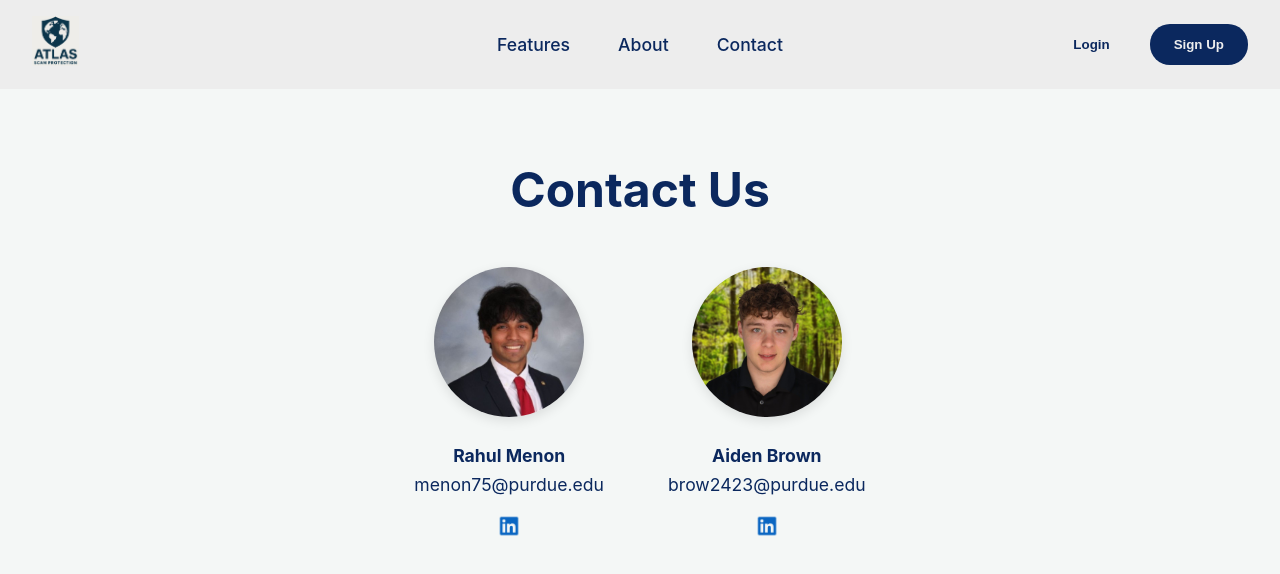
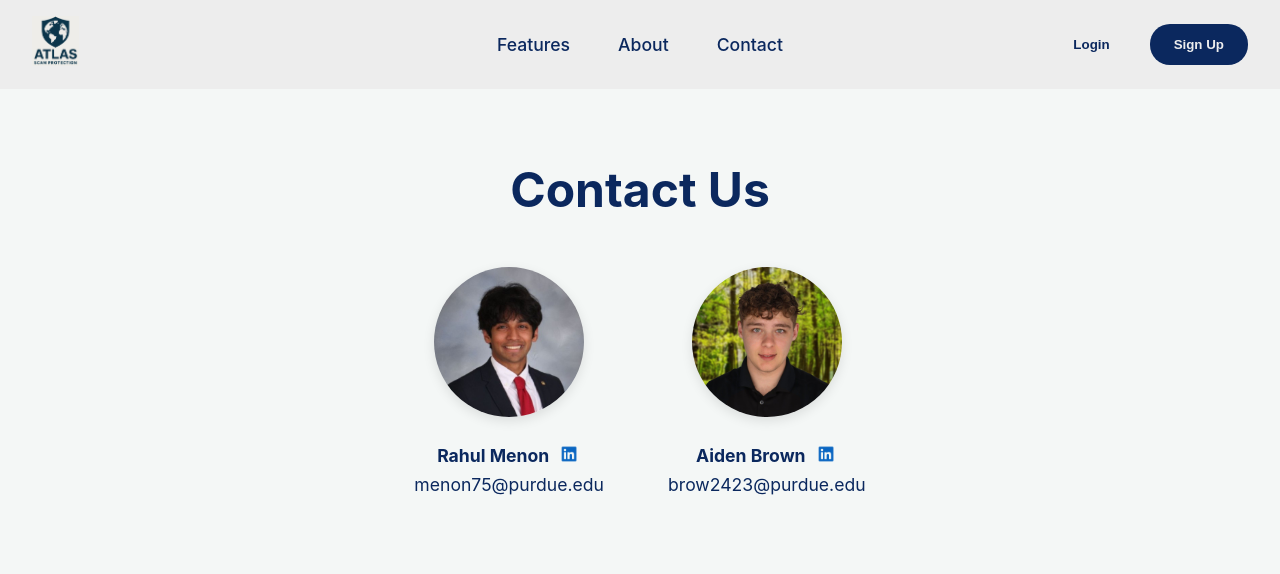
Before and after one commit to AidenBrown21/AtlasChrome, a React (Create React App) app in the folder frontend/: page /contact in a window 1280 px wide. Shown: the top 574 px of the page. Built offline with nearby package versions, Linux system fonts and the light colour scheme; no server answers.

Commit message:
Updated Logo style in Contacts

```diff
--- a/frontend/src/pages/ContactPage.css
+++ b/frontend/src/pages/ContactPage.css
@@ -32,10 +32,18 @@
     display: block;
 }
 
+.contact-name-container {
+    display: flex;
+    align-items: center;
+    justify-content: center;
+    gap: 0.5rem;
+    margin-top: 1.5rem;
+}
+
 .contact-photo-link {
     position: relative;
     display: block;
-    margin-bottom: 1.5rem;
+    margin-bottom: 0;
     width: 150px;
     height: 150px;
 }
@@ -70,15 +78,19 @@
     font-size: 1.1rem;
 }
 
+.contact-name-container p {
+    font-weight: bold;
+}
+
 .linkedin-logo {
-    width: 60x; /* Adjust size as needed */
-    height: 30px;
-    margin-top: 0.75rem;
+    width: 24px;
+    height: 24px;
+    margin-top: 0;
     transition: transform 0.2s ease;
 }
 
 .linkedin-logo:hover {
-    transform: scale(1.0);
+    transform: scale(1.1);
 }
 
 .github-logo {
@@ -86,6 +98,7 @@
     height: 60px;
     margin-top: 0.75rem;
     transition: transform 0.2s ease;
+    display: none;
 }
 
 .github-logo:hover {
--- a/frontend/src/pages/ContactPage.js
+++ b/frontend/src/pages/ContactPage.js
@@ -16,11 +16,13 @@ function ContactPage() {
                                 <p>Click to go to Github Page</p>
                             </div>
                         </a>
+                        <div className="contact-name-container">
                             <p><strong>Rahul Menon</strong></p>
-                        <p>menon75@purdue.edu</p>
                             <a href="https://www.linkedin.com/in/rahul-menon6/" target="_blank" rel="noopener noreferrer">
                                 <img src="/INlogo.jpg" alt="LinkedIn" className="linkedin-logo" />
                             </a>
+                        </div>
+                        <p>menon75@purdue.edu</p>
                     </div>
                     <div className="contact-column">
                         <a href="https://github.com/aidenbrown21" target="_blank" rel="noopener noreferrer" className="contact-photo-link">
@@ -29,11 +31,13 @@ function ContactPage() {
                                 <p>Click to go to Github Page</p>
                             </div>
                         </a>
+                        <div className="contact-name-container">
                             <p><strong>Aiden Brown</strong></p>
-                        <p>brow2423@purdue.edu</p>
                             <a href="https://www.linkedin.com/in/aidenbrown21/" target="_blank" rel="noopener noreferrer">
                                 <img src="/INlogo.jpg" alt="LinkedIn" className="linkedin-logo" />
                             </a>
+                        </div>
+                        <p>brow2423@purdue.edu</p>
                     </div>
                 </div>
             </div>
```
Lines whose indentation alone changed are shown as unchanged.
